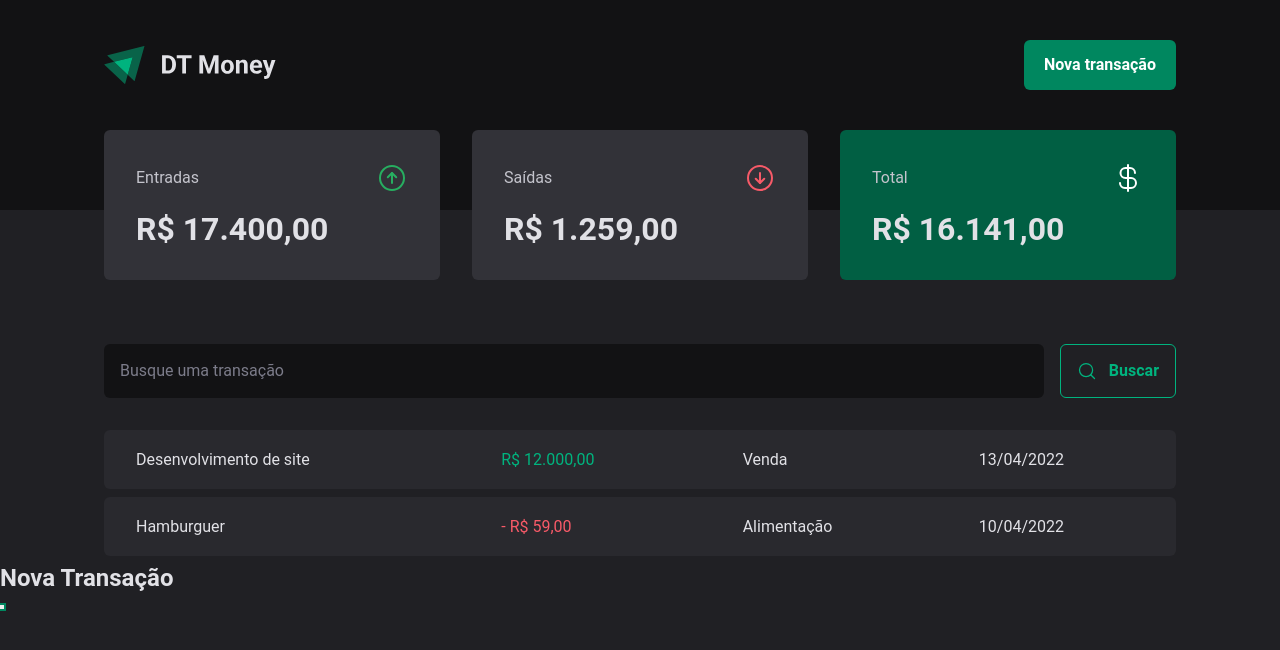
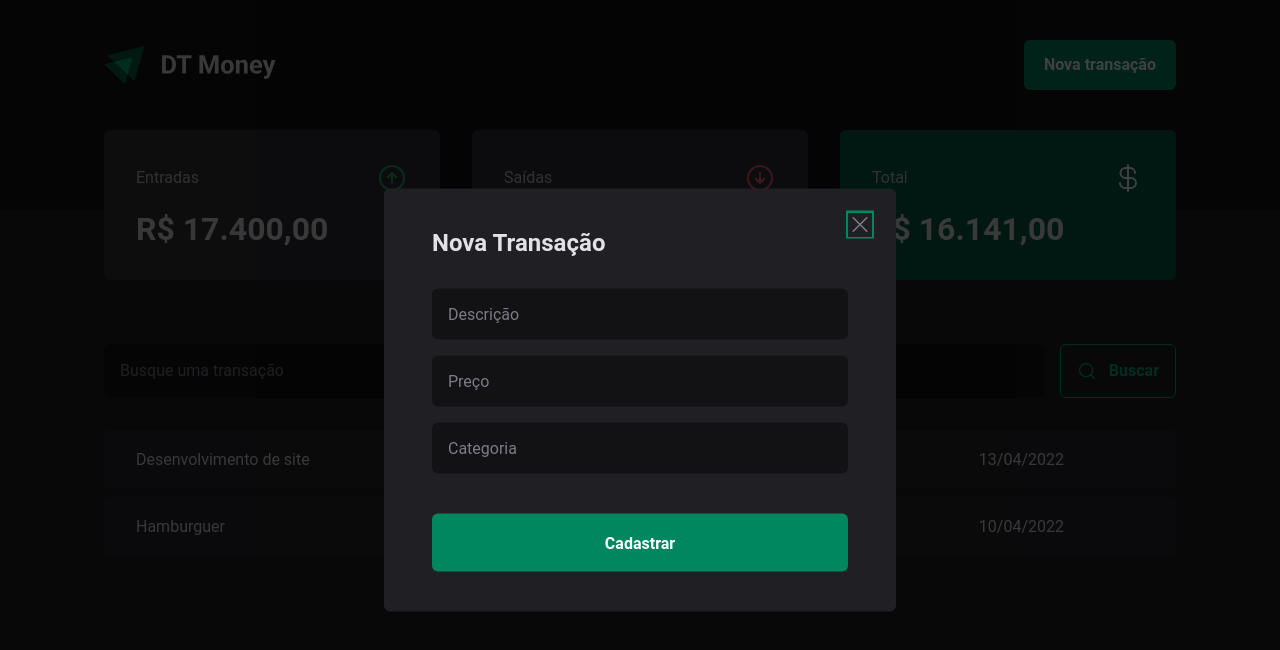
Before and after one commit to guirecordon/03-dt-money, a React app: page / in a window 1280 px wide. Both pictures are taken after a click on the button "Nova transação". Shown: the top 650 px of the page. Built offline with nearby package versions, Linux system fonts and the light colour scheme; the HTML template or start-up script is replaced by a standard one.

Commit message:
Style modal

```diff
--- a/src/components/Header/index.tsx
+++ b/src/components/Header/index.tsx
@@ -1,6 +1,7 @@
 import { HeaderContainer, HeaderContent, NewTransactionButton } from "./styles";
 import logoImg from '../../assets/logo.svg'
 import * as Dialog from '@radix-ui/react-dialog';
+import { NewTransactionModal } from "../NewTransactionModal";
 
 export function Header() {
   return (
@@ -8,20 +9,12 @@
       <HeaderContent>
         <img src={logoImg} alt="" />
 
-      <Dialog.Root>
-        <Dialog.Trigger asChild>
-          <NewTransactionButton>Nova transação</NewTransactionButton>
-        </Dialog.Trigger>
+        <Dialog.Root>
+          <Dialog.Trigger asChild>
+            <NewTransactionButton>Nova transação</NewTransactionButton>
+          </Dialog.Trigger>
 
-        <Dialog.Portal>
-          <Dialog.Overlay />
-
-          <Dialog.Content>
-            <Dialog.Title>Nova Transação</Dialog.Title>
-
-            <Dialog.Close />
-          </Dialog.Content>
-        </Dialog.Portal>
+          <NewTransactionModal />
         </Dialog.Root>
       </HeaderContent>
     </HeaderContainer>
--- /dev/null
+++ b/src/components/NewTransactionModal/index.tsx
@@ -0,0 +1,29 @@
+import * as Dialog from '@radix-ui/react-dialog'
+import { X } from 'phosphor-react'
+import { CloseButton, Content, Overlay } from './styles'
+
+export function NewTransactionModal() {
+  return (
+    <Dialog.Portal>
+      <Overlay />
+
+      <Content>
+        <Dialog.Title>Nova Transação</Dialog.Title>
+
+        <CloseButton>
+          <X size={24} />
+        </CloseButton>
+
+        <form action="">
+          <input type="text" placeholder='Descrição' required />
+          <input type="number" placeholder='Preço' required />
+          <input type="text" placeholder='Categoria' required />
+
+          <button type='submit'>Cadastrar</button>
+        </form>
+
+
+      </Content>
+    </Dialog.Portal>
+  )
+}
--- /dev/null
+++ b/src/components/NewTransactionModal/styles.ts
@@ -0,0 +1,71 @@
+import * as Dialog from "@radix-ui/react-dialog";
+import styled from "styled-components";
+
+export const Overlay = styled(Dialog.Overlay)`
+  position: fixed;
+  width: 100vw;
+  height: 100vh;
+  inset: 0;
+  background: rgba(0, 0, 0, 0.75);
+`
+
+export const Content = styled(Dialog.Content)`
+  min-width: 32rem;
+  border-radius: 6px;
+  padding: 2.5rem 3rem;
+  background: ${props => props.theme["gray-800"]};
+
+  position: fixed;
+  top: 50%;
+  left: 50%;
+  transform: translate(-50%, -50%);
+
+  form {
+    margin-top: 2rem;
+
+    display: flex;
+    flex-direction: column;
+    gap: 1rem;
+
+    input {
+      border-radius: 6px;
+      border: 0;
+      background: ${props => props.theme["gray-900"]};
+      color: ${props => props.theme["gray-300"]};
+      padding: 1rem;
+
+      &::placeholder {
+        color: ${props => props.theme["gray-500"]};
+      }
+    }
+
+
+    button[type="submit"] {
+        height: 58px;
+        border: 0;
+        background: ${props => props.theme["green-500"]};
+        color: ${props => props.theme.white};
+        font-weight: bold;
+        padding: 0 1.25rem;
+        border-radius: 6px;
+        margin-top: 1.5rem;
+        cursor: pointer;
+
+        &:hover {
+          background: ${props => props.theme["green-300"]};
+          transition: background-color 0.2s;
+        }
+      }
+  }
+`
+
+export const CloseButton = styled(Dialog.Close)`
+  position: absolute;
+  background: transparent;
+  border: 0;
+  top: 1.5rem;
+  right: 1.5rem;
+  line-height: 0;
+  cursor: pointer;
+  color: ${props => props.theme["gray-500"]};
+`
```
